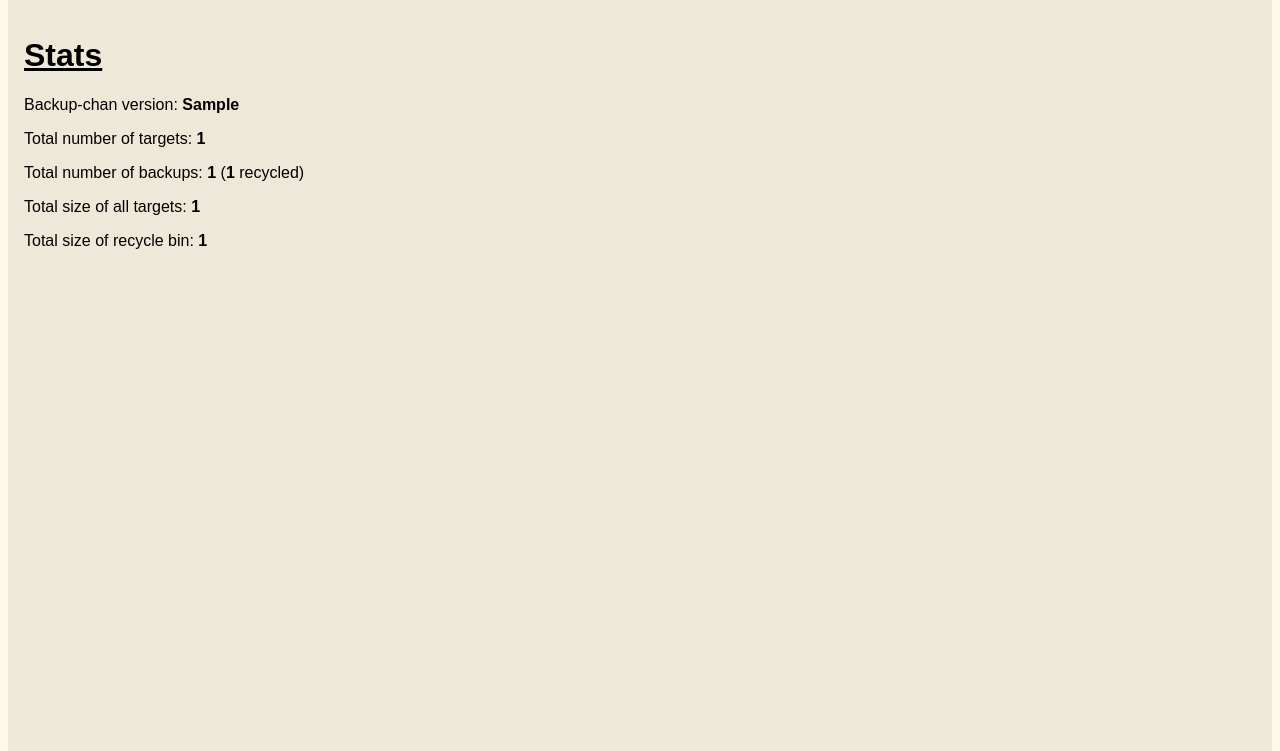
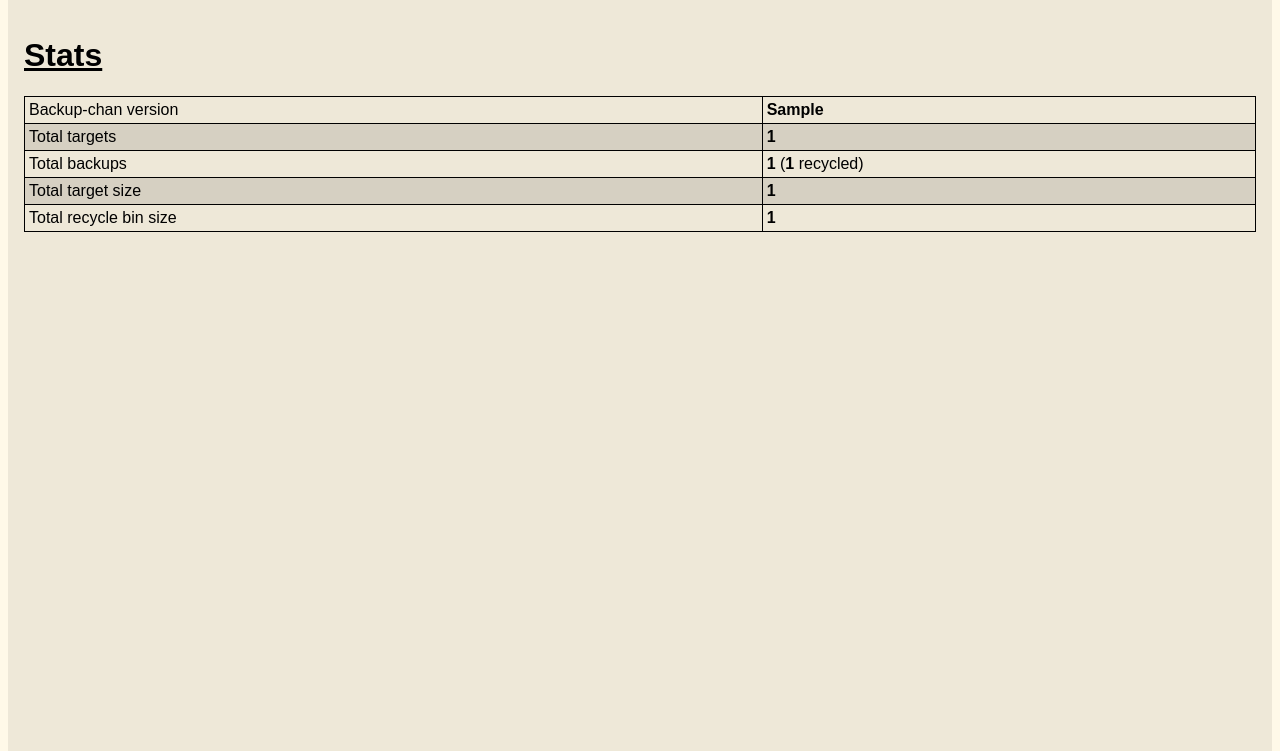
Before and after one commit to Backupchan/server, a Flask app: template templates/view_stats.html in a window 1280 px wide. Shown: the part 26-777 px from the top of the page. Run offline with Flask 3, Linux system fonts and the light colour scheme; the template is opened without the code that fills it: most values are stand-ins (such as "Sample title", 1, 10 or a date in 2020); parts of the project's set-up code (start-up, migrations or seed data) failed here and were passed over.

Commit message:
stats table redesign

```diff
--- a/templates/view_stats.html
+++ b/templates/view_stats.html
@@ -11,11 +11,28 @@
     {{ navbar() }}
     <div id="container">
         <h1>Stats</h1>
-        <p>Backup-chan version: <b>{{ program_version }}</b></p>
-        <p>Total number of targets: <b>{{ total_targets }}</b></p>
-        <p>Total number of backups: <b>{{ total_backups }}</b> (<b>{{ total_recycled_backups }}</b> recycled)</p>
-        <p>Total size of all targets: <b title="{{ total_target_size_bytes }} bytes">{{ total_target_size }}</b></p>
-        <p>Total size of recycle bin: <b title="{{ total_recycle_bin_size_bytes}} bytes">{{ total_recycle_bin_size }}</b></p>
+        <table>
+            <tr>
+                <td>Backup-chan version</td>
+                <td><b>{{ program_version }}</b></td>
+            </tr>
+            <tr>
+                <td>Total targets</td>
+                <td><b>{{ total_targets }}</b></td>
+            </tr>
+            <tr>
+                <td>Total backups</td>
+                <td><b>{{ total_backups }}</b> (<b>{{ total_recycled_backups }}</b> recycled)</td>
+            </tr>
+            <tr>
+                <td>Total target size</td>
+                <td><b>{{ total_target_size }}</b></td>
+            </tr>
+            <tr>
+                <td>Total recycle bin size</td>
+                <td><b>{{ total_recycle_bin_size }}</b></td>
+            </tr>
+        </table>
     </div>
 </body>
 </html>
```
